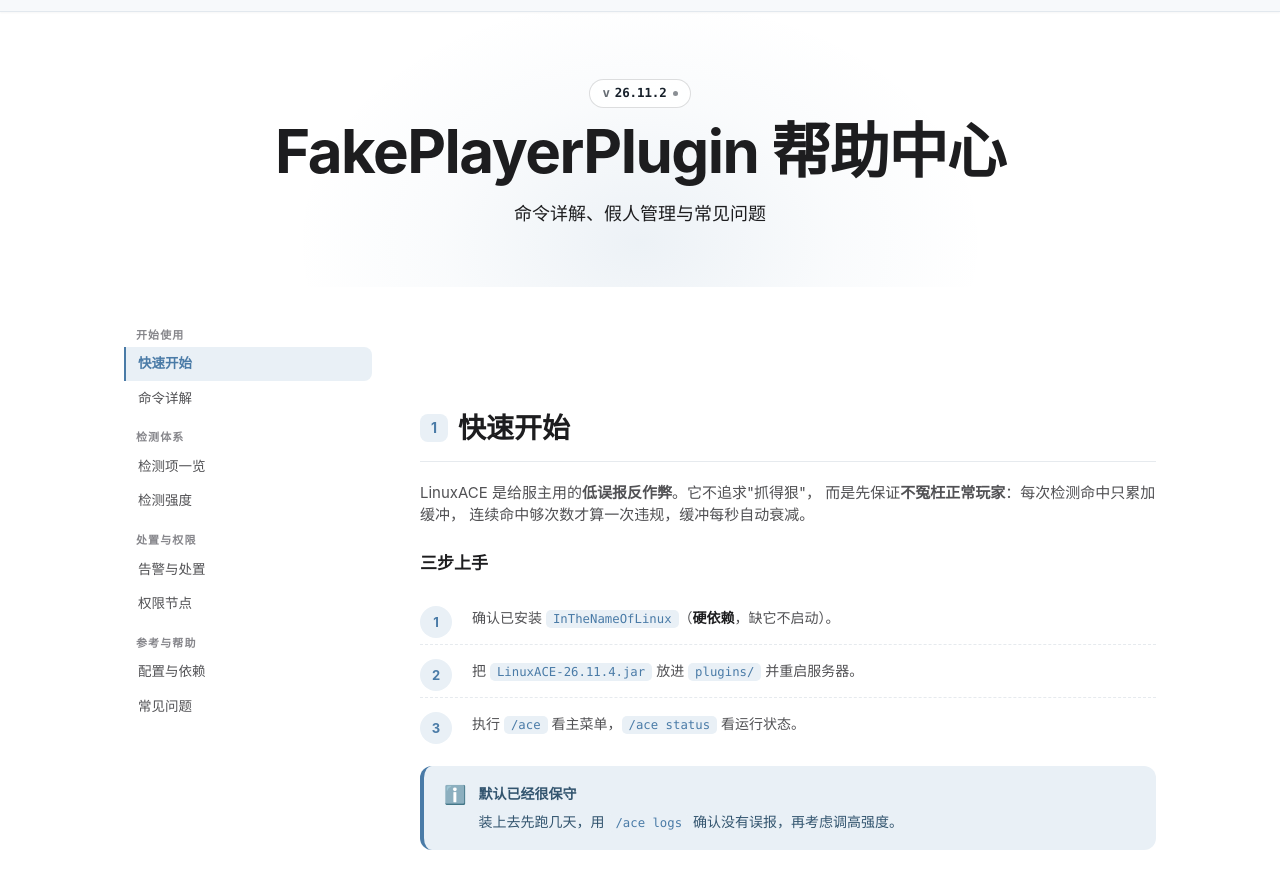
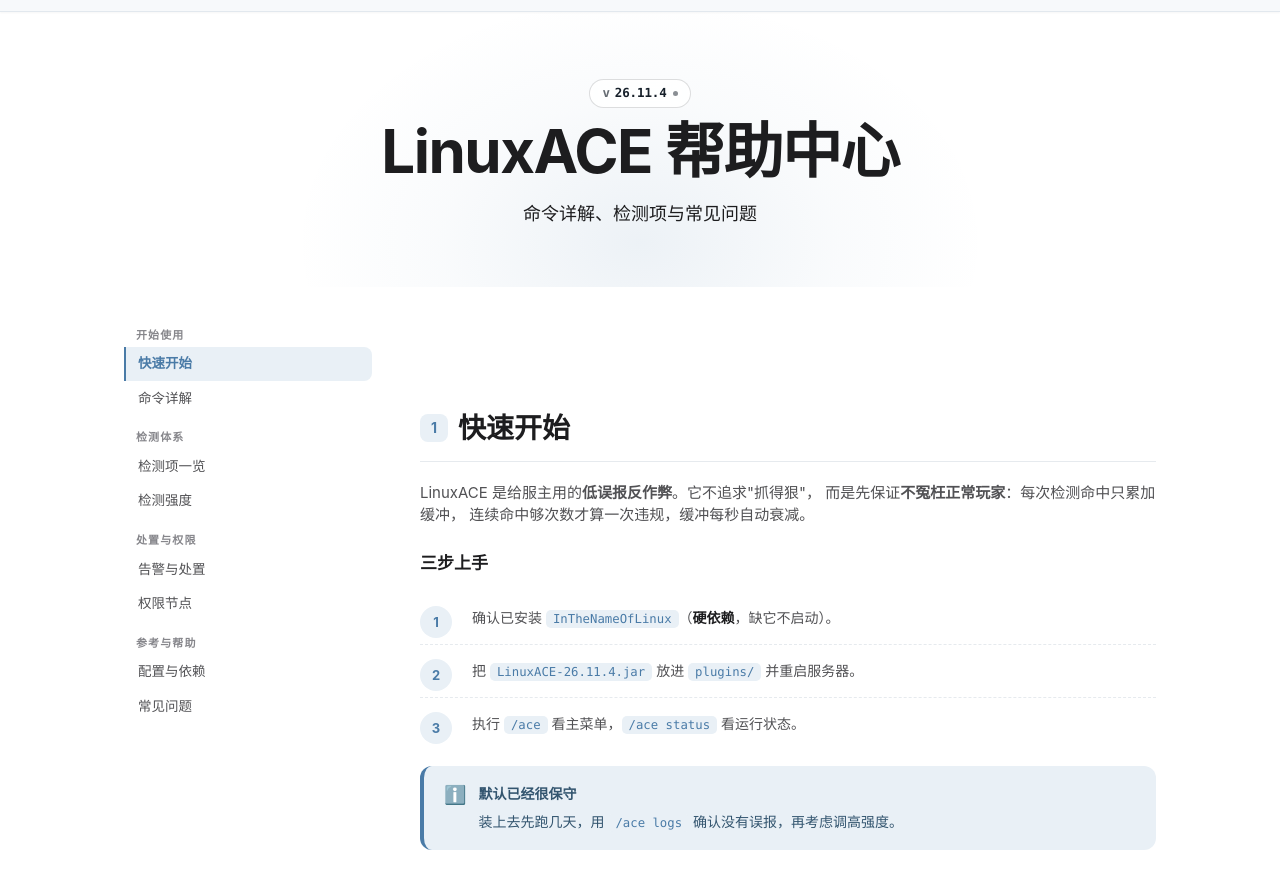
Before and after one commit to liuxuanming2021/InTheNameOfLinux, a plain HTML site: page acehelp.html in a window 1280 px wide. Shown: the part 41-930 px from the top of the page. Drawn offline with Linux system fonts and the light colour scheme.

Commit message:
fix(update): acehelp hero title and version

```diff
--- a/acehelp.html
+++ b/acehelp.html
@@ -166,9 +166,9 @@
 
 <section class="page-hero">
   <div class="container">
-    <span class="plug-hero-ver">26.11.2</span>
-    <h1>FakePlayerPlugin 帮助中心</h1>
-    <p>命令详解、假人管理与常见问题</p>
+    <span class="plug-hero-ver">26.11.4</span>
+    <h1>LinuxACE 帮助中心</h1>
+    <p>命令详解、检测项与常见问题</p>
   </div>
 </section>
 
```
